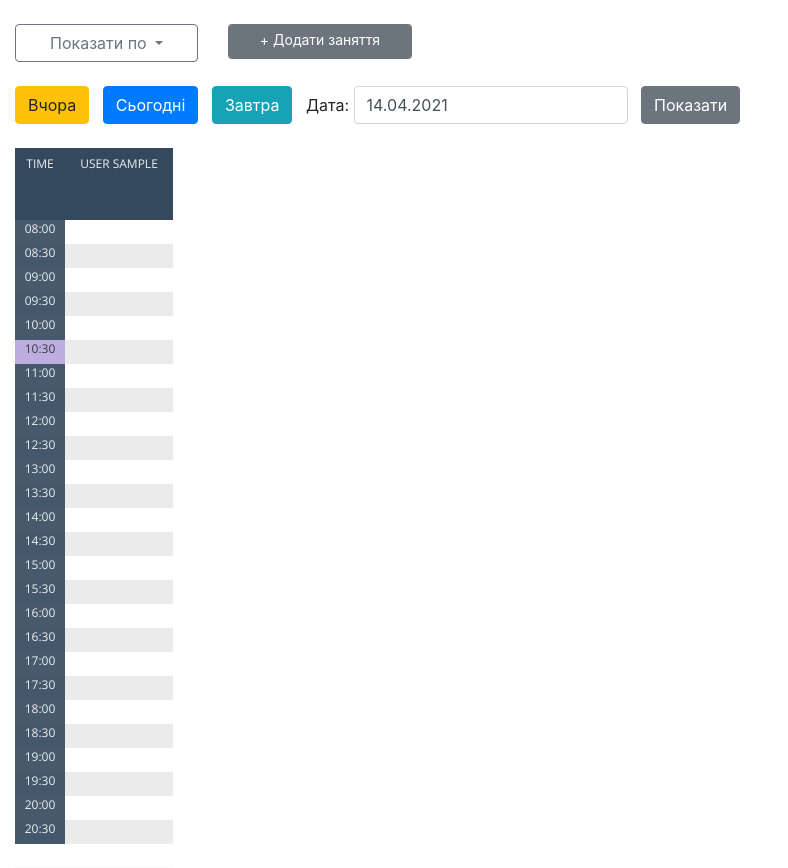
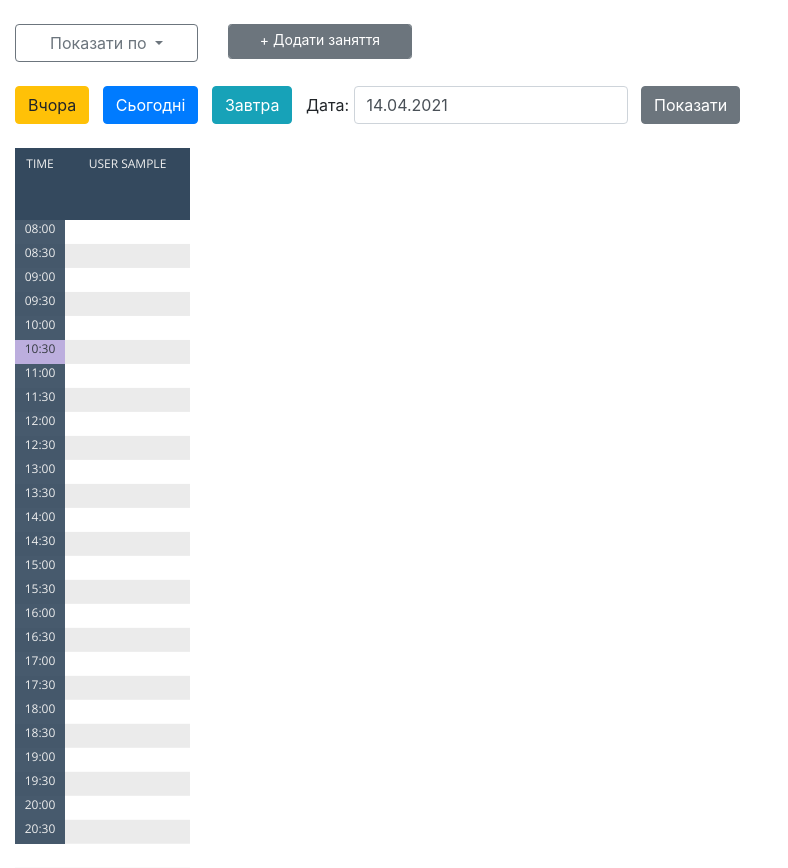
Before and after one commit to bostud/day_ok, a Django app: page /schedule/lessons/show_by/teachers/ in a window 1280 px wide. Shown: the part 56-924 px from the top of the page, without its empty margins (0-788 px from the left). Run offline with Django 3.2, Linux system fonts and the light colour scheme; a user stored in the database is signed in; tables that the repository leaves empty hold one stand-in row (values such as "Sample post"); some libraries are stand-ins or nearby versions.

Commit message:
fix timetable (#41)

```diff
--- a/day_ok/static/schedule/lessons/timetable.css
+++ b/day_ok/static/schedule/lessons/timetable.css
@@ -15,7 +15,7 @@
 }
 
 .teacher {
-  width: 9%;
+  width: 125px;
   height: 90vh;
   float: left;
   background-color: #fff;
@@ -59,7 +59,7 @@
   font-weight: 200;
   padding-left: 5px;
 }
-.lessons.dauto { font-size: 18px; }
+.lessons.dauto { font-size: 15px; }
 .lessons.d120 { height: 12vh; }
 .lessons.d90 { height: 9vh; }
 .lessons.d60 { height: 6vh; font-size: 15px; }
```
